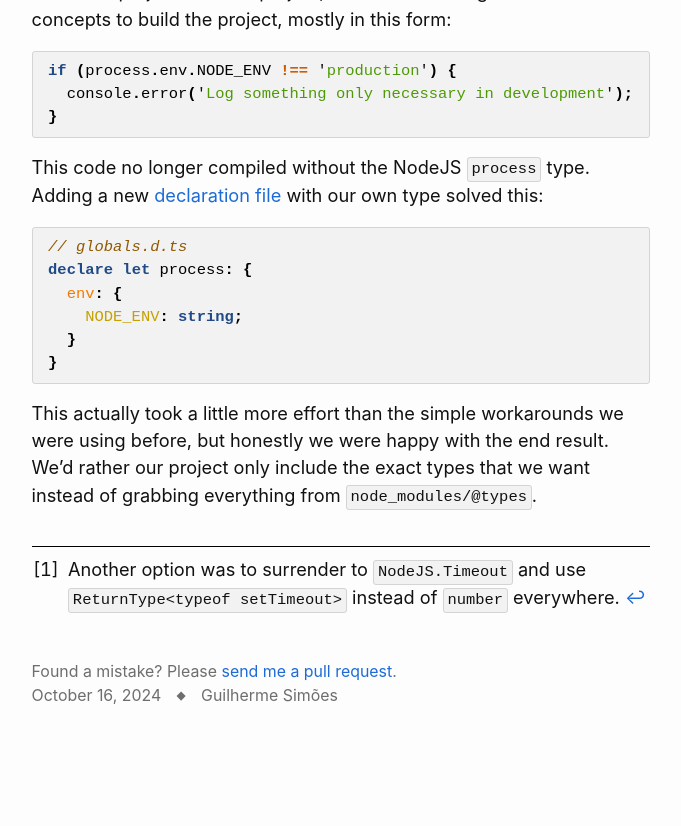
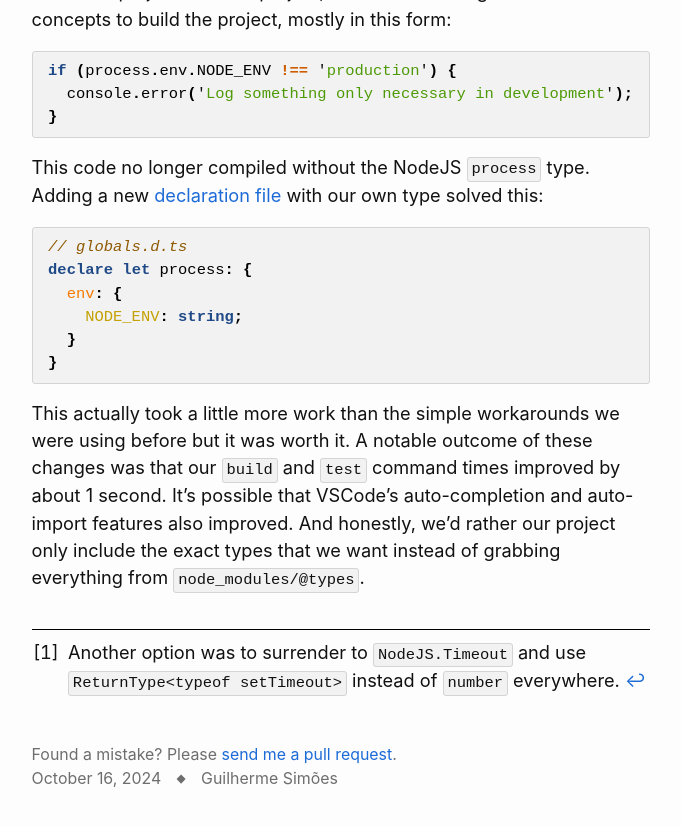
Before and after one commit to guilhermesimoes/guilhermesimoes.github.io, a Jekyll site: the page built from _posts/2024-10-16-making-settimeout-return-number-in-typescript.md, in a window 1280 px wide and 900 px high, scrolled down 2701 px. Shown: the top 826 px of the window, without its empty margins (299-980 px from the left). Built offline with Jekyll 4.4.1, drawn with Linux system fonts in a browser that asks for light colours.

Commit message:
Improve ending of setTimeout post, mention build time improvements

````diff
--- a/_posts/2024-10-16-making-settimeout-return-number-in-typescript.md
+++ b/_posts/2024-10-16-making-settimeout-return-number-in-typescript.md
@@ -78,7 +78,7 @@ declare let process: {
 }
 ```
 
-This actually took a little more effort than the simple workarounds we were using before, but honestly we were happy with the end result. We'd rather our project only include the exact types that we want instead of grabbing everything from `node_modules/@types`.
+This actually took a little more work than the simple workarounds we were using before but it was worth it. A notable outcome of these changes was that our `build` and `test` command times improved by about 1 second. It's possible that VSCode's auto-completion and auto-import features also improved. And honestly, we'd rather our project only include the exact types that we want instead of grabbing everything from `node_modules/@types`.
 
 
 [^1]: Another option was to surrender to `NodeJS.Timeout` and use `ReturnType<typeof setTimeout>` instead of `number` everywhere.
````
